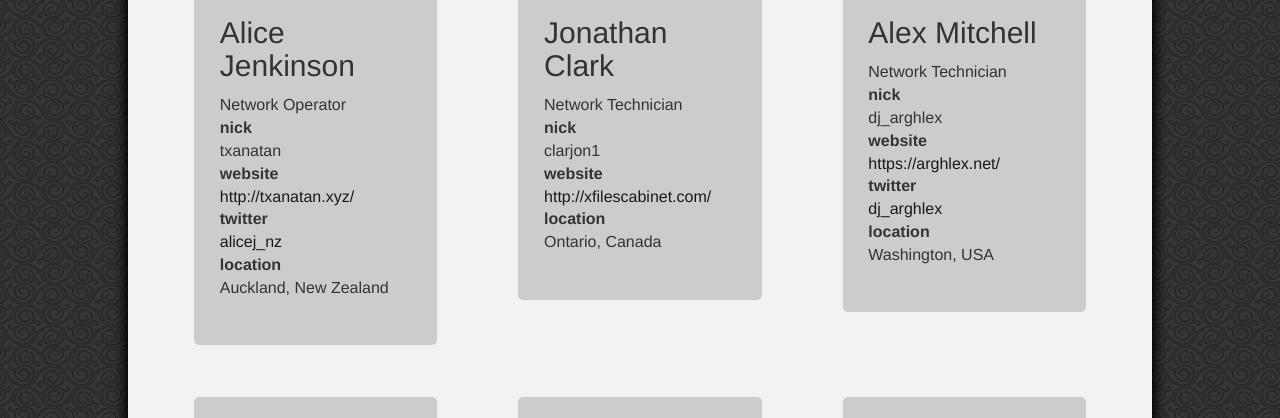
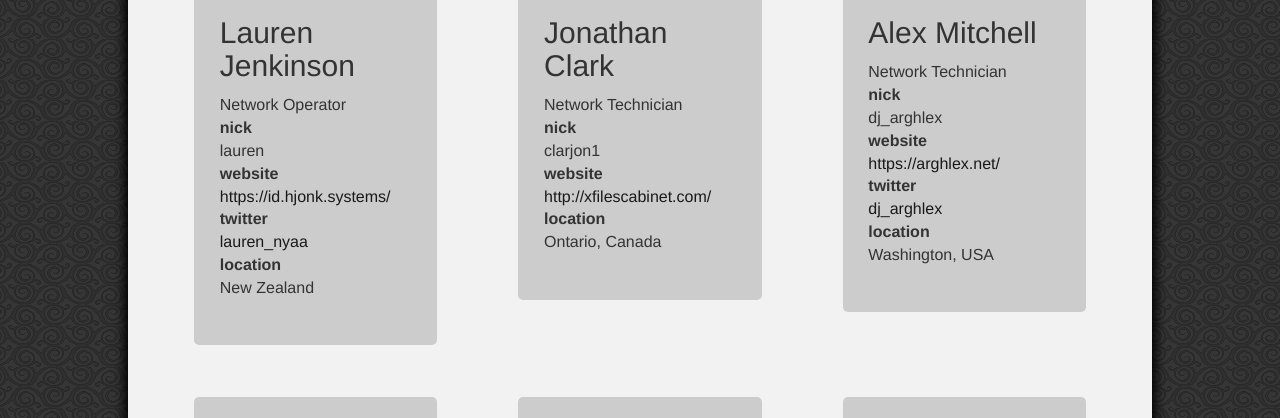
Before and after one commit to StormBit/stormbit.github.io, a Jekyll site: the page built from help/people.md, in a window 1280 px wide and 900 px high, scrolled down 783 px, cut to the strip 244-662 px from the top of the window. Built offline with Jekyll 4.4.1, drawn with Linux system fonts in a browser that asks for light colours; nearby versions of some CDN libraries.

Commit message:
updated personal details for lauren

```diff
--- a/_data/people.yml
+++ b/_data/people.yml
@@ -31,16 +31,16 @@ benbop:
   twitter: benbop1992
   website:
 
-ch1zuru:
-  name: Alice Jenkinson
-  email:
-  gplus: +AkiJenkinsonGS
-  gravatar: dd2e672f576970cdb2868da9fb9952b4
-  location: Auckland, New Zealand
-  nick: txanatan
+lauren:
+  name: Lauren Jenkinson
+  email: lauren@iris.ac.nz
+  gplus:
+  gravatar: 620488d75dafa7edf2f4e55ea0ae9bc8
+  location: New Zealand
+  nick: lauren
   role: Network Operator
-  twitter: alicej_nz
-  website: http://txanatan.xyz/
+  twitter: lauren_nyaa
+  website: https://id.hjonk.systems/
 
 clarjon1:
   name: Jonathan Clark
```
